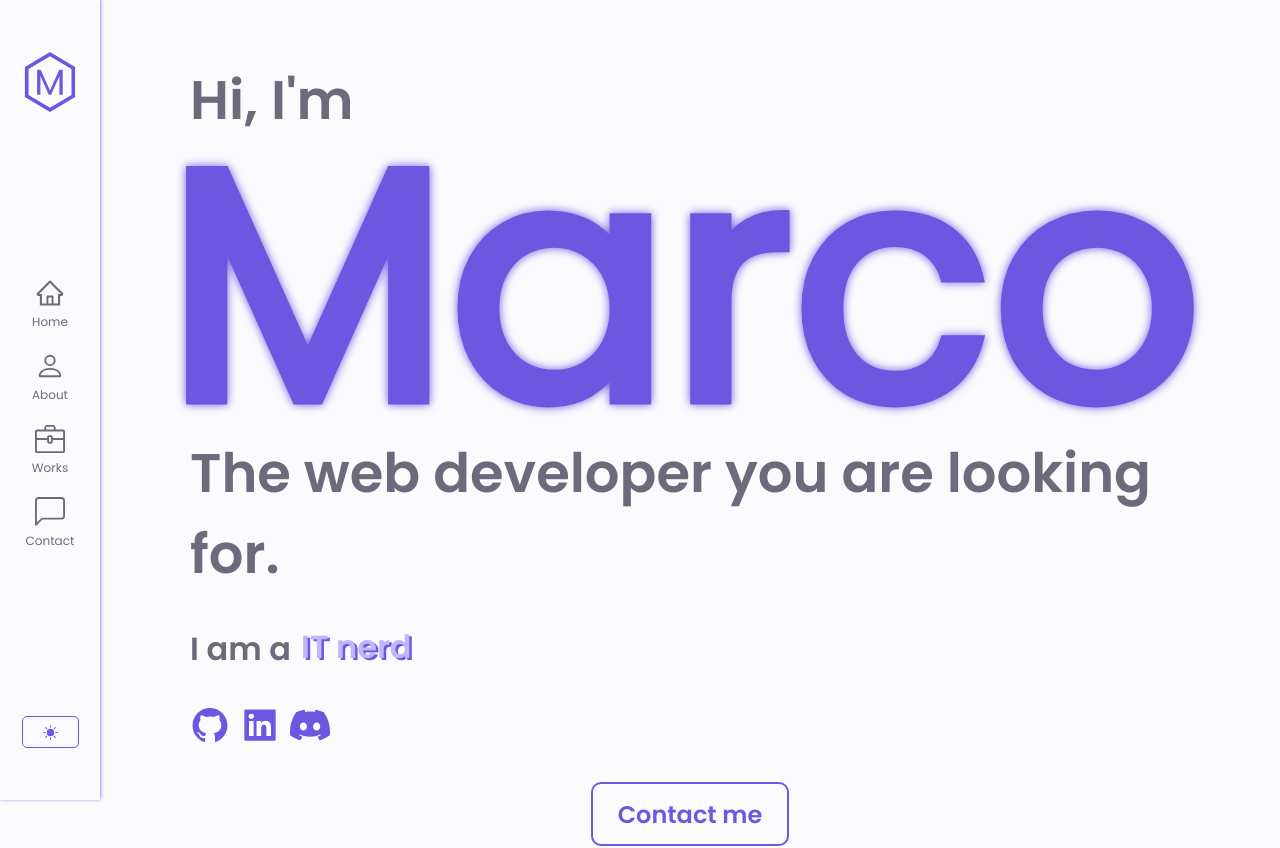
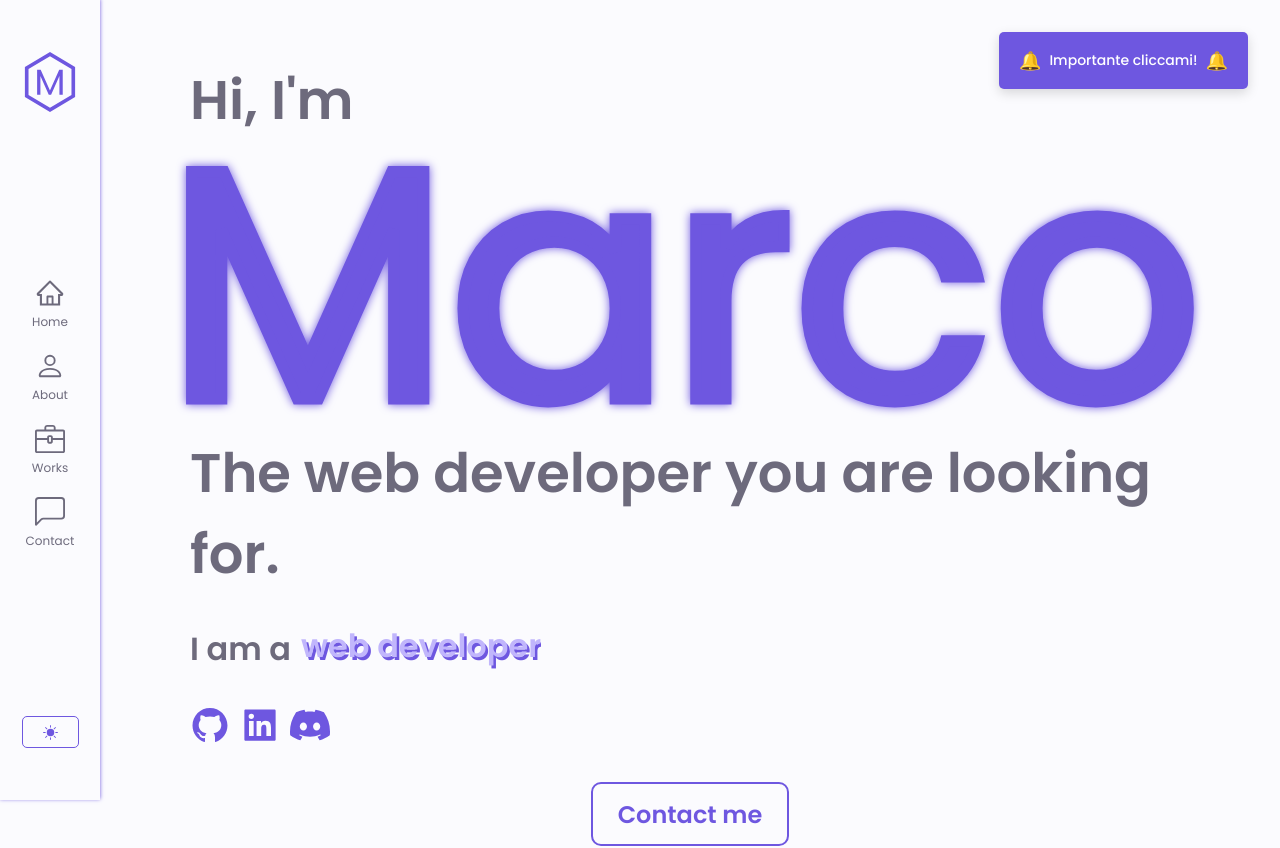
Before and after one commit to Novecento201/Portfolio, a React (Vite) app: page / in a window 1280 px wide. Shown: the top 848 px of the page. Built offline with nearby package versions, Linux system fonts and the light colour scheme.

Commit message:
Aggiunto alert

```diff
--- a/src/App.jsx
+++ b/src/App.jsx
@@ -1,7 +1,35 @@
-import { About, Contact, Footer, Header, Home, Works } from './Components';
+import { useEffect, useState } from 'react';
+import {
+  About,
+  Contact,
+  Footer,
+  Header,
+  Home,
+  NewAlert,
+  Works,
+} from './Components';
 
 function App() {
+  const [showContent, setShowContent] = useState(false);
+
+  useEffect(() => {
+    // Show the content after NewAlert has had time to animate
+    // NewAlert will move after 1.5 seconds and then it will take about 0.6 second
+    // for the transition animation, so we wait 2.1 seconds in total
+    const timer = setTimeout(() => {
+      setShowContent(true);
+    }, 2100); // Adjusted timing for smoother transition
+
+    return () => clearTimeout(timer);
+  }, []);
+
   return (
+    <>
+      {/* NewAlert is always shown immediately */}
+      <NewAlert />
+
+      {/* The rest of the content is shown only after the animation */}
+      {showContent && (
         <>
           <Header />
           <main>
@@ -12,6 +40,8 @@ function App() {
             <Footer />
           </main>
         </>
+      )}
+    </>
   );
 }
 
--- /dev/null
+++ b/src/Components/Modal/Modal.jsx
@@ -0,0 +1,70 @@
+import { useEffect } from 'react';
+
+const Modal = ({ isOpen, onClose, title, children }) => {
+  // Chiudi la modale con il tasto ESC
+  useEffect(() => {
+    const handleEscKey = (event) => {
+      if (event.key === 'Escape') {
+        onClose();
+      }
+    };
+
+    if (isOpen) {
+      window.addEventListener('keydown', handleEscKey);
+    }
+
+    return () => {
+      window.removeEventListener('keydown', handleEscKey);
+    };
+  }, [isOpen, onClose]);
+
+  // Impedisci lo scroll del body quando la modale è aperta
+  useEffect(() => {
+    if (isOpen) {
+      document.body.style.overflow = 'hidden';
+    } else {
+      document.body.style.overflow = '';
+    }
+
+    return () => {
+      document.body.style.overflow = '';
+    };
+  }, [isOpen]);
+
+  // Chiudi la modale quando si clicca fuori
+  const handleOverlayClick = (e) => {
+    if (e.target === e.currentTarget) {
+      onClose();
+    }
+  };
+
+  return (
+    <div
+      className={`modal-overlay ${isOpen ? 'active' : ''}`}
+      onClick={handleOverlayClick}
+    >
+      <div className="modal-content">
+        <button
+          onClick={() => onClose()}
+          style={{
+            fontSize: '24px',
+            cursor: 'pointer',
+            width: '30px',
+            height: '30px',
+            display: 'flex',
+            alignItems: 'center',
+            justifyContent: 'center',
+          }}
+        >
+          ×
+        </button>
+
+        <div>{title}</div>
+
+        <div>{children}</div>
+      </div>
+    </div>
+  );
+};
+
+export default Modal;
--- /dev/null
+++ b/src/Components/NewAlert/NewAlert.jsx
@@ -0,0 +1,118 @@
+import { useEffect, useState } from 'react';
+import Modal from '../Modal/Modal'; // Assumendo che Modal sia nella stessa cartella
+import './newAlert.css';
+
+const NewAlert = () => {
+  const [isInitialPosition, setIsInitialPosition] = useState(true);
+  const [showMainContent, setShowMainContent] = useState(false);
+  const [isModalOpen, setIsModalOpen] = useState(false);
+
+  useEffect(() => {
+    // Move the alert to the top-right corner after 1.5 seconds
+    const moveTimer = setTimeout(() => {
+      setIsInitialPosition(false);
+
+      // Show the main content with fade-in after the alert moves
+      const fadeTimer = setTimeout(() => {
+        setShowMainContent(true);
+      }, 1000); // Wait 1 second after the alert moves
+
+      return () => clearTimeout(fadeTimer);
+    }, 1500); // 1.5 seconds
+
+    return () => clearTimeout(moveTimer);
+  }, []);
+
+  // Apply the correct class based on position state
+  const alertClass = `new-alert ${
+    isInitialPosition ? 'new-alert-initial' : 'new-alert-final'
+  }`;
+
+  // Add class to body to control main content visibility
+  useEffect(() => {
+    const mainContent = document.querySelector('main');
+    if (mainContent) {
+      mainContent.classList.add('main-content');
+
+      if (showMainContent) {
+        mainContent.classList.add('visible');
+      }
+    }
+
+    return () => {
+      if (mainContent) {
+        mainContent.classList.remove('main-content', 'visible');
+      }
+    };
+  }, [showMainContent]);
+
+  const handleAlertClick = () => {
+    setIsModalOpen(true);
+    // Se l'alert è ancora in posizione centrale, spostalo subito
+    if (isInitialPosition) {
+      setIsInitialPosition(false);
+    }
+  };
+
+  return (
+    <>
+      <div
+        className={alertClass}
+        onClick={handleAlertClick}
+      >
+        <div className="alert-border-animation"></div>
+        <span className="new-alert-icon">🔔</span>
+        Importante cliccami!
+        <span className="new-alert-icon">🔔</span>
+      </div>
+
+      <Modal
+        isOpen={isModalOpen}
+        onClose={() => setIsModalOpen(false)}
+      >
+        <div
+          style={{
+            display: 'flex',
+            flexDirection: 'column',
+            justifyContent: 'center',
+            height: '100%',
+            width: '100%',
+            padding: '20px',
+            gap: '16px',
+          }}
+        >
+          <h3
+            style={{
+              color: 'var(--color-primary)',
+            }}
+          >
+            Sei interessato ad offrirmi lavoro?
+          </h3>
+
+          <p>Lascio qui questa breve nota</p>
+
+          <p>
+            Questo è il primo sito che ho realizzato e non riflette le mie
+            attuali abilità (non lo sto tenendo aggiornato)
+          </p>
+
+          <p>
+            Se vuoi mettermi alla prova scrivimi pure su{' '}
+            <a
+              href="https://www.linkedin.com/in/marco-lovato-3816a3229/"
+              target="_blank"
+              rel="noopener noreferrer"
+            >
+              linkedin
+            </a>
+            , sarò felice di provarti cosa so fare con progetti prova!
+          </p>
+
+          <p>Ti aspetto in chat, grazie per aver letto 😊</p>
+        </div>
+      </Modal>
+    </>
+  );
+};
+
+export default NewAlert;
--- /dev/null
+++ b/src/Components/NewAlert/newAlert.css
@@ -0,0 +1,180 @@
+.new-alert {
+  background-color: var(--first-color);
+  color: white;
+  padding: 1.5rem 2rem;
+  border-radius: 0.5rem;
+  box-shadow: 0 4px 12px rgba(0, 0, 0, 0.15);
+  cursor: pointer;
+  z-index: 1000;
+  position: fixed;
+  transition: all 0.6s cubic-bezier(0.25, 0.8, 0.25, 1);
+  display: flex;
+  align-items: center;
+  gap: 0.8rem;
+  font-weight: 500;
+  overflow: hidden;
+}
+
+.new-alert-initial {
+  top: 50%;
+  left: 50%;
+  transform: translate(-50%, -50%);
+  font-size: 1.8rem;
+  /* Add a subtle scale animation instead of the pulse */
+  animation: subtle-scale 1.5s infinite alternate;
+}
+
+.new-alert-final {
+  top: 32px;
+  right: 32px;
+  transform: translate(0, 0);
+  font-size: 1.4rem;
+}
+
+.new-alert-icon {
+  font-size: 1.8rem;
+  position: relative;
+  z-index: 2;
+}
+
+/* Border animation element */
+.alert-border-animation {
+  position: absolute;
+  top: -5px;
+  left: -5px;
+  right: -5px;
+  bottom: -5px;
+  border: 3px solid transparent;
+  border-radius: 0.8rem;
+  z-index: 1;
+  animation: border-color-change 3s infinite linear;
+  pointer-events: none; /* Let clicks pass through */
+}
+
+/* Subtle scale animation for the initial alert */
+@keyframes subtle-scale {
+  0% {
+    transform: translate(-50%, -50%) scale(1);
+  }
+  100% {
+    transform: translate(-50%, -50%) scale(1.08);
+  }
+}
+
+/* Border color animation using bright ARGB colors */
+@keyframes border-color-change {
+  0% {
+    border-color: rgba(255, 0, 100, 0.8);
+    box-shadow: 0 0 15px rgba(255, 0, 100, 0.6);
+  }
+  25% {
+    border-color: rgba(0, 255, 150, 0.8);
+    box-shadow: 0 0 20px rgba(0, 255, 150, 0.6);
+  }
+  50% {
+    border-color: rgba(100, 150, 255, 0.8);
+    box-shadow: 0 0 25px rgba(100, 150, 255, 0.6);
+  }
+  75% {
+    border-color: rgba(255, 200, 0, 0.8);
+    box-shadow: 0 0 20px rgba(255, 200, 0, 0.6);
+  }
+  100% {
+    border-color: rgba(255, 0, 100, 0.8);
+    box-shadow: 0 0 15px rgba(255, 0, 100, 0.6);
+  }
+}
+
+/* Modal styles */
+.modal-overlay {
+  position: fixed;
+  top: 0;
+  left: 0;
+  right: 0;
+  bottom: 0;
+  background-color: rgba(0, 0, 0, 0.5);
+  display: flex;
+  justify-content: center;
+  align-items: center;
+  z-index: 2000;
+  opacity: 0;
+  visibility: hidden;
+  transition: all 0.3s ease;
+}
+
+.modal-overlay.active {
+  opacity: 1;
+  visibility: visible;
+}
+
+.modal-content {
+  background: var(--container-color);
+  padding: 2rem;
+  border-radius: 1rem;
+  max-width: 500px;
+  width: 90%;
+  max-height: 80vh;
+  overflow-y: auto;
+  position: relative;
+  box-shadow: 0 10px 30px rgba(0, 0, 0, 0.3);
+  transform: scale(0.7);
+  transition: transform 0.3s ease;
+}
+
+.modal-overlay.active .modal-content {
+  transform: scale(1);
+}
+
+.modal-content button {
+  position: absolute;
+  top: 1rem;
+  right: 1rem;
+  background: none;
+  border: none;
+  font-size: 2rem;
+  cursor: pointer;
+  color: var(--text-color);
+  padding: 0;
+  width: 40px;
+  height: 40px;
+  display: flex;
+  align-items: center;
+  justify-content: center;
+  border-radius: 50%;
+  transition: background-color 0.2s ease;
+}
+
+.modal-content button:hover {
+  background-color: var(--container-color-lighter);
+}
+
+.modal-header {
+  font-size: 1.5rem;
+  font-weight: 600;
+  margin-bottom: 1rem;
+  color: var(--first-color);
+  padding-right: 3rem;
+}
+
+.modal-body {
+  color: var(--text-color);
+}
+
+.modal-body h3 {
+  margin-bottom: 1rem;
+  color: var(--first-color);
+}
+
+.modal-body ul {
+  margin-bottom: 1rem;
+}
+
+/* Main content fade-in animation */
+.main-content {
+  opacity: 0;
+  transition: opacity 1s ease-in-out;
+}
+
+.main-content.visible {
+  opacity: 1;
+}
--- a/src/Components/index.js
+++ b/src/Components/index.js
@@ -1,8 +1,9 @@
-import Header from './Header/Header.jsx';
-import Footer from './Footer/Footer.jsx';
-import Home from './Home/Home.jsx';
 import About from './About/About.jsx';
 import Contact from './Contact/Contact.jsx';
+import Footer from './Footer/Footer.jsx';
+import Header from './Header/Header.jsx';
+import Home from './Home/Home.jsx';
+import NewAlert from './NewAlert/NewAlert.jsx';
 import Works from './Works/Works.jsx';
 
-export { Header, Footer, Home, About, Contact, Works };
+export { About, Contact, Footer, Header, Home, NewAlert, Works };
```
Also changed, not shown: src/Components/Home/Home.jsx (+14 -5 lines). Lines whose indentation alone changed are shown as unchanged.
